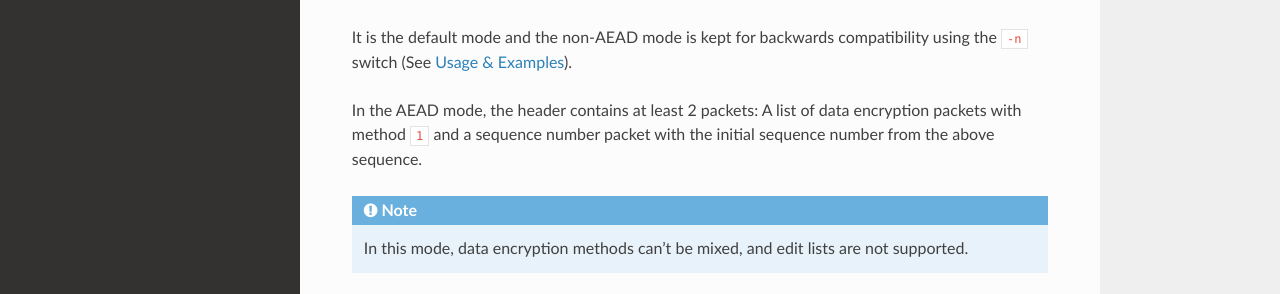
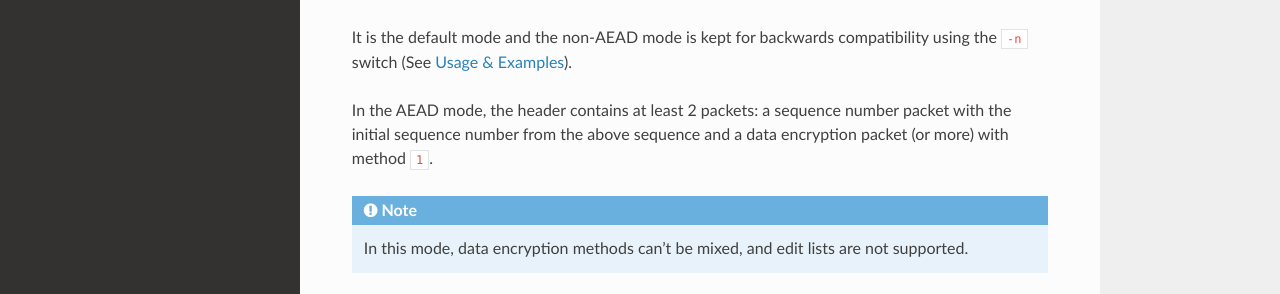
Before and after one commit to EGA-archive/crypt4gh, a Sphinx documentation site: the page built from docs/encryption.rst, in a window 1280 px wide and 900 px high, scrolled down 1091 px. Shown: the part 438-732 px from the top of the window. Built offline with Sphinx 7.4.7 and the Read the Docs theme 2.0.0, drawn with Linux system fonts in a browser that asks for light colours.

Commit message:
Rephrasing the AEAD section

```diff
--- a/docs/encryption.rst
+++ b/docs/encryption.rst
@@ -42,7 +42,7 @@ The AEAD mode ensures no segments can be lost or re-ordered.
 
 It is the default mode and the non-AEAD mode is kept for backwards compatibility using the ``-n`` switch (See :ref:`Usage & Examples <cli-usage>`).
 
-In the AEAD mode, the header contains at least 2 packets: A list of data encryption packets with method ``1`` and a sequence number packet with the initial sequence number from the above sequence.
+In the AEAD mode, the header contains at least 2 packets: a sequence number packet with the initial sequence number from the above sequence and a data encryption packet (or more) with method ``1``.
 
 .. note:: In this mode, data encryption methods can't be mixed, and edit lists are not supported.
 
```
